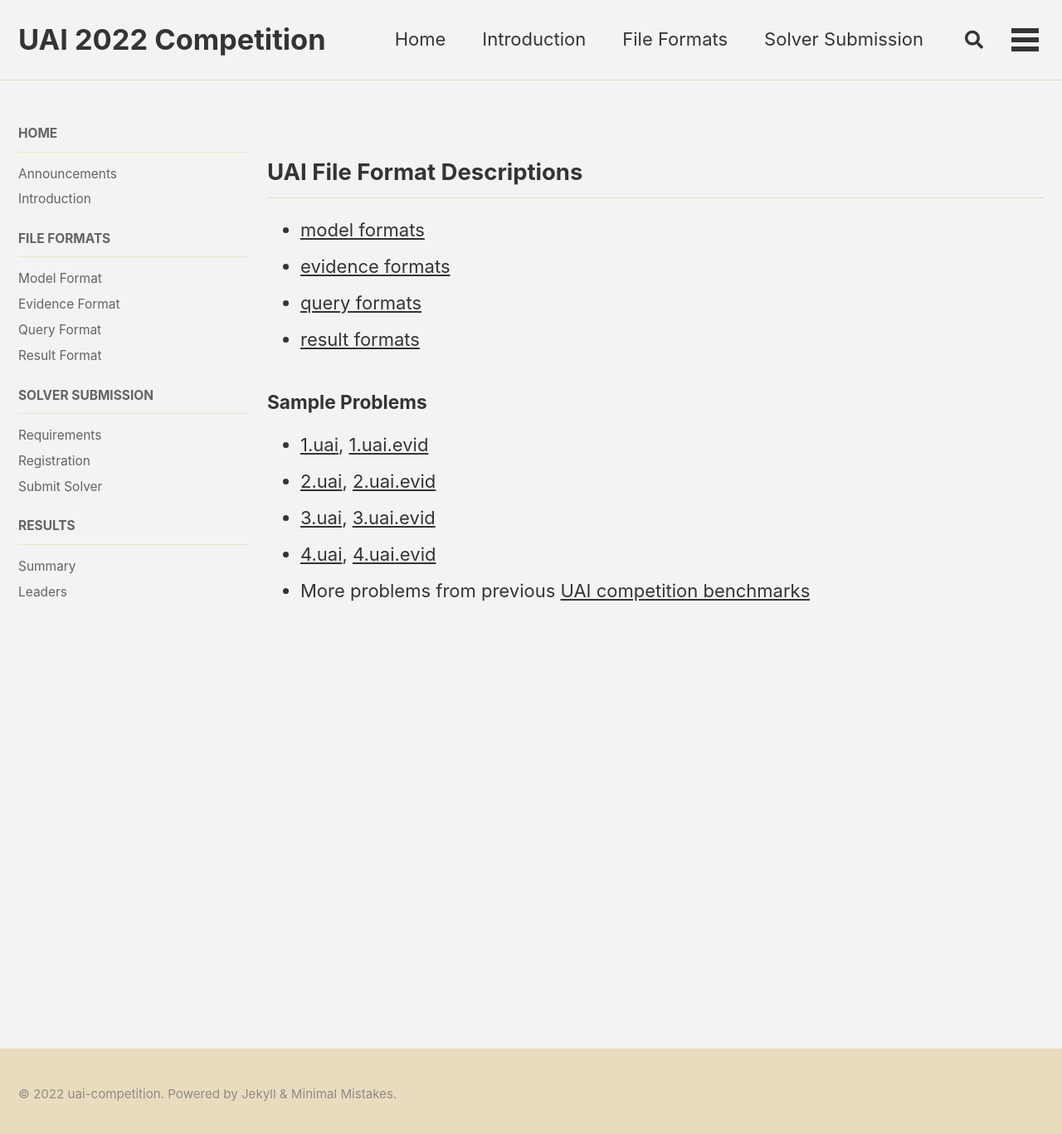
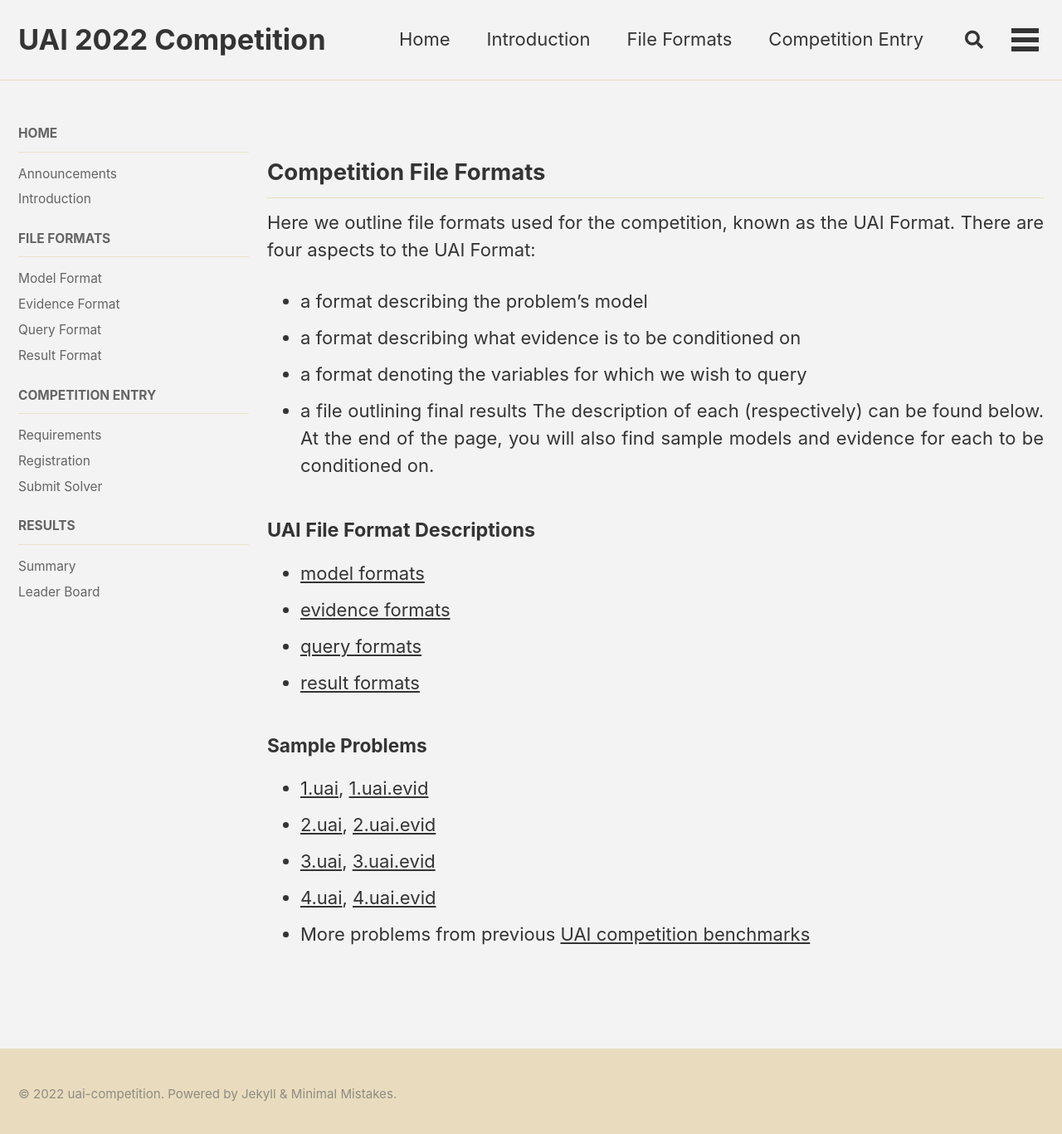
Before and after one commit to vibhavg1/uai-competition-dev, a Jekyll site: the page built from _pages/root/file-formats/file-formats.md, in a window 1280 px wide and 1375 px high. Shown: the top 1367 px of the window at 83% size. Built offline with Jekyll 4.4.1, drawn with Linux system fonts in a browser that asks for light colours; cached includes are drawn as plain includes.

Commit message:
minor restructure + added overview pages

```diff
--- a/_data/navigation.yml
+++ b/_data/navigation.yml
@@ -19,8 +19,8 @@ docs:
     - title: "Result Format"
       url: /file-formats/result-format
 
-  - title: "Solver Submission"
-    url: /solver-submission
+  - title: "Competition Entry"
+    url: /competition-entry
     children:
     - title: "Requirements"
       url: https://personal.utdallas.edu/~vibhav.gogate/uai14-competition/requirements.html
@@ -34,7 +34,7 @@ docs:
     children:
     - title: "Summary"
       url: results/summary
-    - title: "Leaders"
+    - title: "Leader Board"
       url: https://personal.utdallas.edu/~vibhav.gogate/uai14-competition/leaders.html
 
 main:
@@ -46,9 +46,9 @@ main:
   - title: "File Formats"
     url: /file-formats
     description: "UAI File Formats"
-  - title: "Solver Submission"
-    url: /solver-submission
+  - title: "Competition Entry"
+    url: /competition-entry
     description: "Instructions for Submitting Solvers"
   - title: "Results"
-    url: https://personal.utdallas.edu/~vibhav.gogate/uai14-competition/leaders.html
+    url: /results
     description: "Leader Board and Winners"
--- a/_pages/root/file-formats/file-formats.md
+++ b/_pages/root/file-formats/file-formats.md
@@ -2,11 +2,23 @@
 title: ""
 permalink: /file-formats/
 ---
-## UAI File Format Descriptions
-* [model formats](../file-formats/model-format.md)
-* [evidence formats](../file-formats/evidence-format.md)
-* [query formats](../file-formats/query-format.md)
-* [result formats](../file-formats/result-format.md)
+
+## Competition File Formats
+Here we outline file formats used for the competition, known as the UAI Format.  There
+are four aspects to the UAI Format:
+* a format describing the problem's model
+* a format describing what evidence is to be conditioned on
+* a format denoting the variables for which we wish to query
+* a file outlining final results
+The description of each (respectively) can be found below.  At the end of the page,
+you will also find sample models and evidence for each to be conditioned on.
+
+
+#### UAI File Format Descriptions
+* [model formats](./model-format.md)
+* [evidence formats](./evidence-format.md)
+* [query formats](./query-format.md)
+* [result formats](./result-format.md)
 
 ##### Sample Problems
 * [1.uai](../../../assets/problems/1.uai), [1.uai.evid](../../../assets/problems/1.uai.evid)
--- a/_pages/root/solver-submission/solver-submission.md
+++ /dev/null
@@ -1,6 +0,0 @@
----
-title: ""
-permalink: /solver-submission/
----
-
-## Solver Submission
```
Also changed, not shown: _pages/root/competition-entry/solver-submission.md (added, +11 -0 lines), _pages/root/results/results.md (+5 -0 lines).
